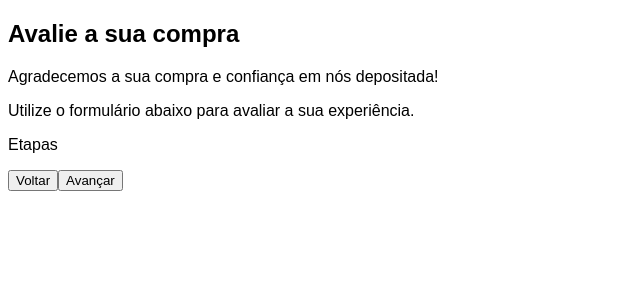
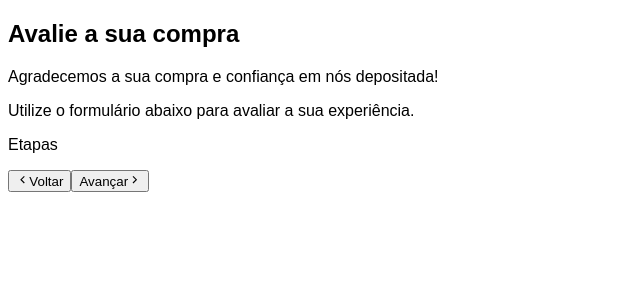
Before and after one commit to amac81/multistep_form_react, a React (Vite) app: page / in a window 1280 px wide. Shown: the top 300 px of the page, without its empty margins (0-640 px from the left). Built offline with nearby package versions, Linux system fonts and the light colour scheme; a web font is replaced by a local one.

Commit message:
ReviewForm, UserForm, Thanks components created

```diff
--- a/src/App.jsx
+++ b/src/App.jsx
@@ -5,7 +5,9 @@
 
 // Componentes
 import {GrFormNext, GrFormPrevious} from "react-icons/gr";
-
+import UserForm from "./components/UserForm";
+import ReviewForm from "./components/ReviewForm";
+import Thanks from "./components/Thanks";
 
 import './App.css'
 
@@ -19,9 +21,18 @@ function App() {
         <div className="form-container">
           <p>Etapas</p>
           <form>
+            <div className="inputs-container">
+
+            </div>
             <div className="actions">
-              <button type='button'><span>Voltar</span></button>
-              <button type='submit'>Avançar</button>
+              <button type='button'>
+                <GrFormPrevious/>
+                <span>Voltar</span>
+              </button>
+              <button type='submit'>
+                <span>Avançar</span>
+                <GrFormNext/>
+              </button>
             </div>
           </form>
         </div>
--- /dev/null
+++ b/src/components/ReviewForm.jsx
@@ -0,0 +1,10 @@
+
+import React from 'react'
+
+const ReviewForm = () => {
+  return (
+    <div>ReviewForm</div>
+  )
+}
+
+export default ReviewForm
--- /dev/null
+++ b/src/components/Thanks.jsx
@@ -0,0 +1,9 @@
+import React from 'react'
+
+const Thanks = () => {
+  return (
+    <div>Thanks</div>
+  )
+}
+
+export default Thanks
--- /dev/null
+++ b/src/components/UserForm.jsx
@@ -0,0 +1,9 @@
+import React from 'react'
+
+const UserForm = () => {
+  return (
+    <div>UserForm</div>
+  )
+}
+
+export default UserForm
```
